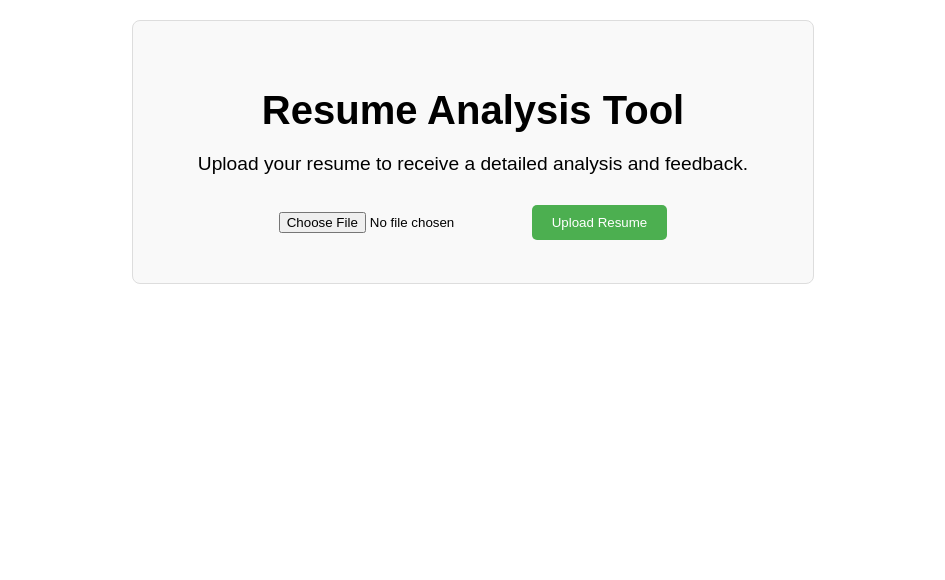
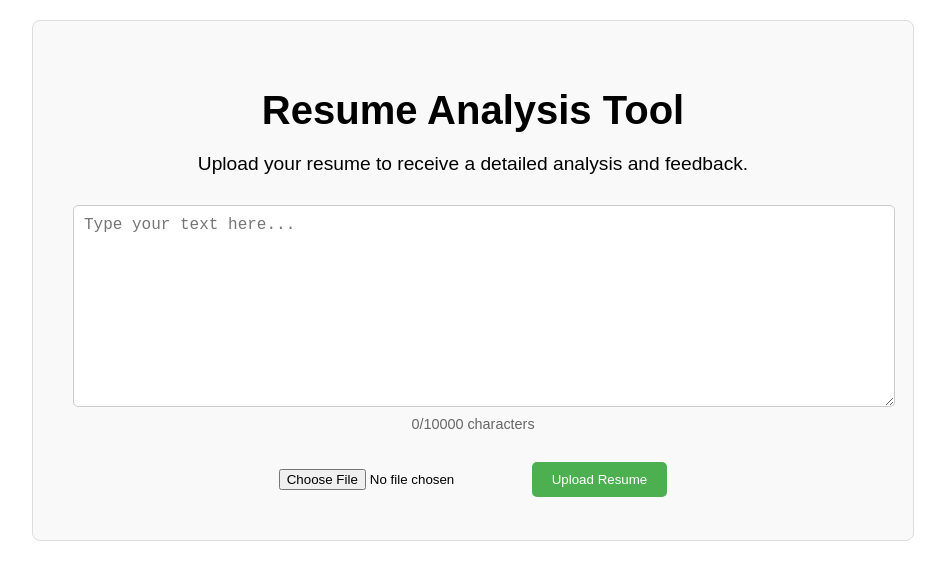
Before and after one commit to chamilton15/resume-analysis-tool, a React (Create React App) app: page / in a window 1280 px wide. Shown: the top 580 px of the page, without its empty margins (167-1112 px from the left). Built offline with nearby package versions, Linux system fonts and the light colour scheme.

Commit message:
Connected Front/Backends with TextBox Added

```diff
--- a/src/App.css
+++ b/src/App.css
@@ -8,7 +8,7 @@
 /* Landing Page Styles */
 .landing-container {
   margin: 0 auto;
-  max-width: 600px;
+  max-width: 800px;
   padding: 40px;
   border: 1px solid #ddd;
   border-radius: 8px;
@@ -51,3 +51,23 @@
   margin-top: 10px;
   color: #333;
 }
+
+/* Text Box Styles */
+.text-box-container {
+  margin-top: 20px;
+}
+
+.text-box-container textarea {
+  width: 100%;
+  padding: 10px;
+  font-size: 1rem;
+  border: 1px solid #ccc;
+  border-radius: 5px;
+  resize: vertical;
+}
+
+.text-box-container p {
+  font-size: 0.9rem;
+  color: #666;
+  margin-top: 5px;
+}
--- a/src/components/FileUpload.js
+++ b/src/components/FileUpload.js
@@ -1,13 +1,19 @@
 import React, { useState } from 'react';
+import TextBox from './TextBox';
 
 const FileUpload = () => {
   const [file, setFile] = useState(null);
+  const [text, setText] = useState('');
   const [result, setResult] = useState('');
   const [loading, setLoading] = useState(false);
   const [error, setError] = useState(null);
 
   const handleFileChange = (event) => {
-    setFile(event.target.files[0]);
+    setFile(event.target.files[0]); // Update file state when file changes
+  };
+
+  const handleTextChange = (newText) => {
+    setText(newText); // Update text state when text changes in TextBox
   };
 
   const handleSubmit = async (event) => {
@@ -20,6 +26,10 @@ const FileUpload = () => {
     console.log('Uploaded file:', file);
     const formData = new FormData();
     formData.append('file', file);
+    if (text) {
+      formData.append('text', text)
+    }
+    console.log("Form Data: ", formData)
 
     try {
       setLoading(true);
@@ -51,15 +61,36 @@ const FileUpload = () => {
     }
   };
 
+  // Function to format the text by converting line breaks into <br> and paragraphs
+  const formatResult = (text) => {
+    // Split by double line breaks for paragraphs
+    return text.split(/\n\n+/).map((paragraph, index) => (
+      <p key={index}>
+        {paragraph.split('\n').map((line, lineIndex) => (
+          <React.Fragment key={lineIndex}>
+            {line}
+            <br />
+          </React.Fragment>
+        ))}
+      </p>
+    ));
+  };
+
   return (
     <div className="file-upload-container">
+      <TextBox onTextChange={handleTextChange} /> {/* Integrate TextBox */}
       <form onSubmit={handleSubmit}>
         <input type="file" accept=".pdf,.doc,.docx" onChange={handleFileChange} />
         <button type="submit" disabled={loading}>Upload Resume</button>
       </form>
       {loading && <p>Processing your file...</p>}
       {file && <p>Selected file: {file.name}</p>}
-      {result && <div><h3>Analysis Result:</h3><p>{result}</p></div>}
+      {result && (
+        <div>
+          <h3>Analysis Result:</h3>
+          {formatResult(result)} {/* Display formatted paragraphs */}
+        </div>
+      )}
       {error && <div style={{ color: 'red' }}><p>Error: {error}</p></div>}
     </div>
   );
--- /dev/null
+++ b/src/components/TextBox.js
@@ -0,0 +1,29 @@
+import React, { useState } from 'react';
+
+const TextBox = ({ onTextChange }) => {
+  const [text, setText] = useState('');
+  const maxChars = 10000;
+
+  const handleChange = (event) => {
+    if (event.target.value.length <= maxChars) {
+      setText(event.target.value);
+      onTextChange(event.target.value); // Pass the text value up to the parent component
+    }
+  };
+
+  return (
+    <div className="text-box-container">
+      <textarea
+        value={text}
+        onChange={handleChange}
+        placeholder="Type your text here..."
+        maxLength={maxChars}
+        rows="10"
+        cols="50"
+      />
+      <p>{text.length}/{maxChars} characters</p>
+    </div>
+  );
+};
+
+export default TextBox;
```
